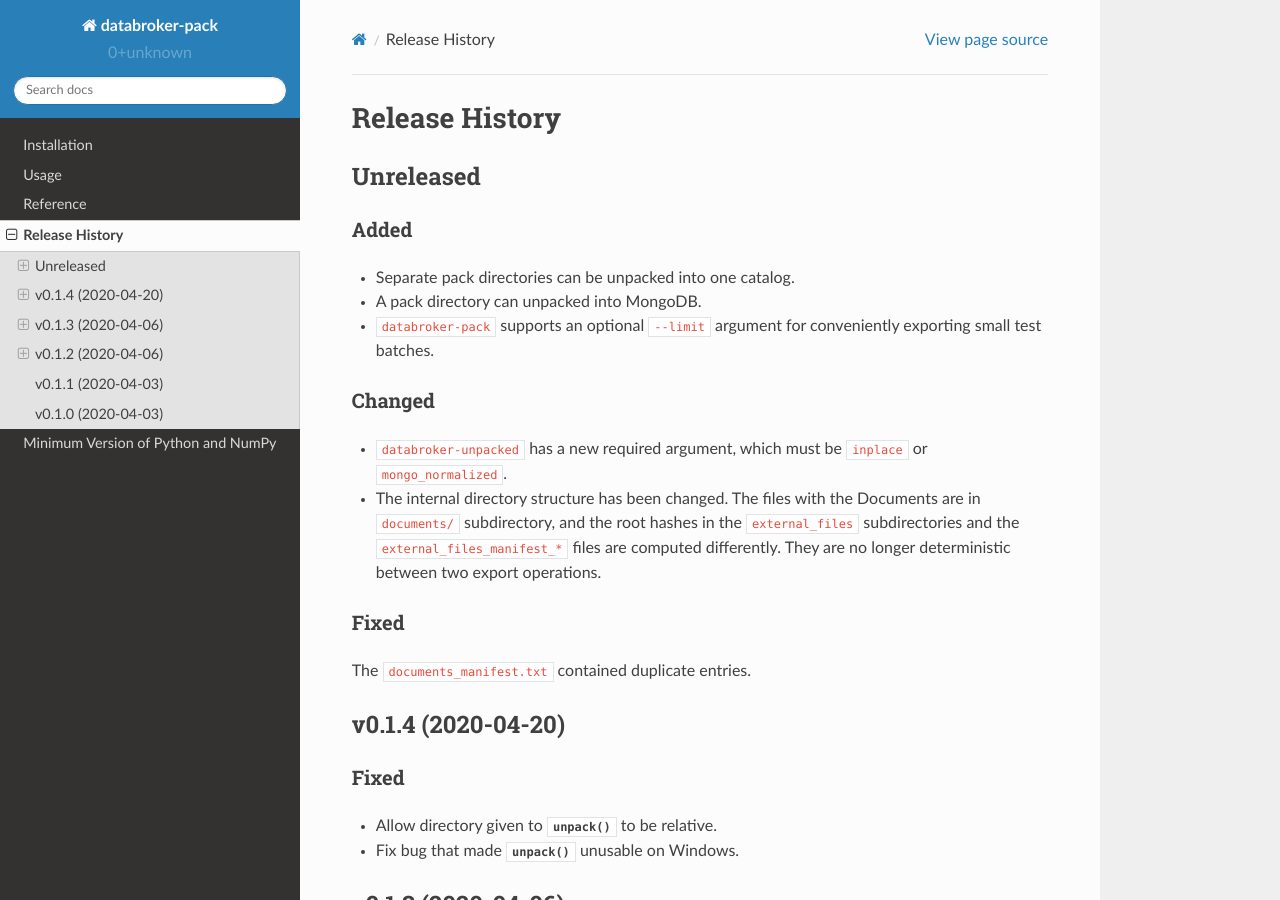
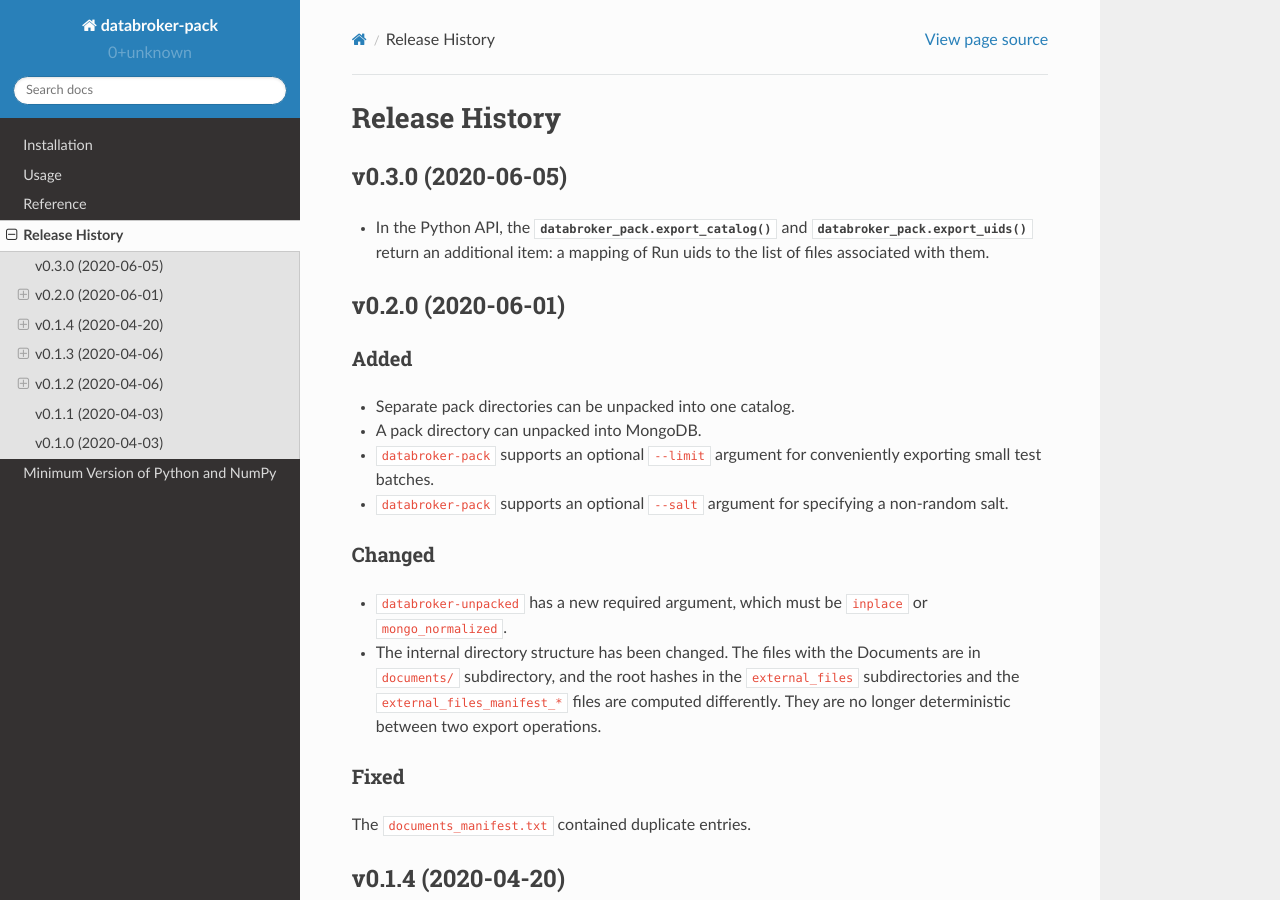
Before and after one commit to bluesky/databroker-pack, a Sphinx documentation site: the page built from docs/source/release-history.rst, in a window 1280 px wide and 900 px high. Built offline with Sphinx 7.4.7 and the Read the Docs theme 2.0.0, drawn with Linux system fonts in a browser that asks for light colours.

Commit message:
Add release notes for 0.3.0

```diff
--- a/docs/source/release-history.rst
+++ b/docs/source/release-history.rst
@@ -2,8 +2,15 @@
 Release History
 ===============
 
-Unreleased
-----------
+v0.3.0 (2020-06-05)
+-------------------
+
+* In the Python API, the :func:`databroker_pack.export_catalog` and
+  :func:`databroker_pack.export_uids` return an additional item: a mapping of
+  Run uids to the list of files associated with them.
+
+v0.2.0 (2020-06-01)
+-------------------
 
 Added
 +++++
@@ -12,6 +19,8 @@ Added
 * A pack directory can unpacked into MongoDB.
 * ``databroker-pack`` supports an optional ``--limit`` argument for
   conveniently exporting small test batches.
+* ``databroker-pack`` supports an optional ``--salt`` argument for
+  specifying a non-random salt.
 
 Changed
 +++++++
```
Also changed, not shown: 1 other file.
